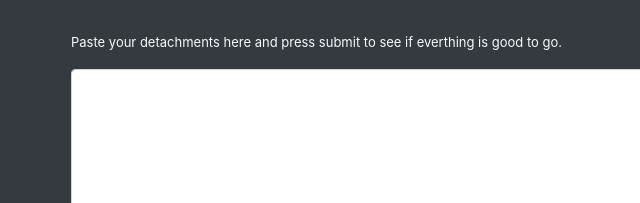
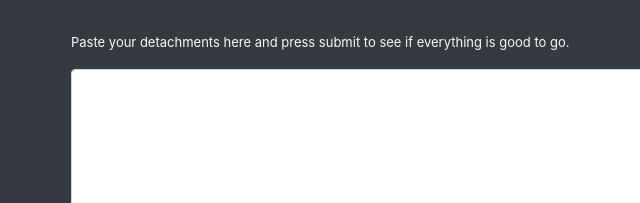
Before and after one commit to SMLM42/BCP_Project, a website: page public/index.html in a window 1280 px wide. Shown: the part 227-430 px from the top of the page, 14-654 px from the left. Drawn offline with nearby package versions, Linux system fonts and the light colour scheme.

Commit message:
fixed everthing

```diff
--- a/public/index.html
+++ b/public/index.html
@@ -18,7 +18,7 @@
         <h1 class="jumbotron text-center">THE 40K FORMAT CHECKER</h1>
         <form class="m-auto">
             <label style="font-size:13px" class="mb-3 text-light">Paste your detachments here and press submit to
-                see if everthing is good to go.</label>
+                see if everything is good to go.</label>
             <div class="form-group">
                 <textarea style="height: 300px;" class="form-control" id="textAreaInput"></textarea>
             </div>
```
